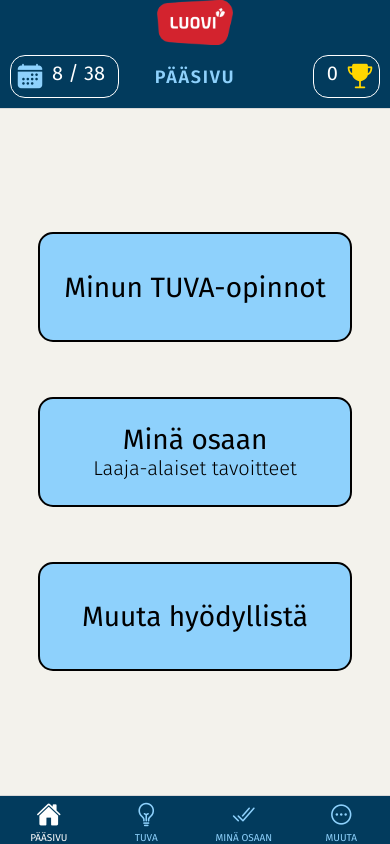
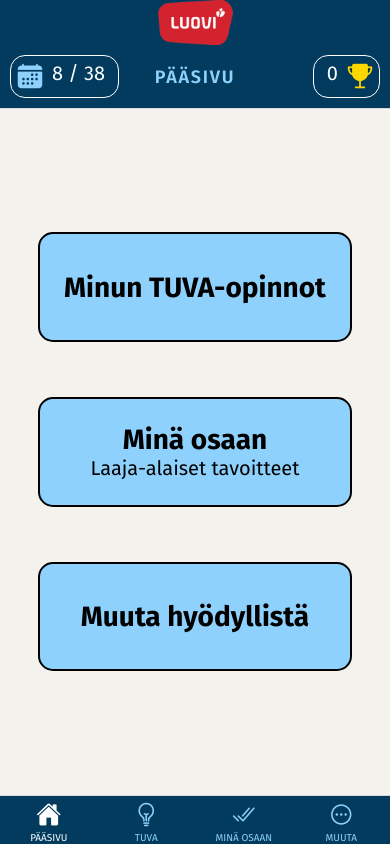
Before and after one commit to Oivoi1/OppiAppi, a React Native app: screen /MainView in a window 390 px wide. Built offline with nearby package versions, Linux system fonts and the light colour scheme.

Commit message:
säämuttu paranneltu

```diff
--- a/App.js
+++ b/App.js
@@ -70,7 +70,7 @@ useEffect(() => {
       value={{ studyWeeks, setStudyWeeks, trophies, setTrophies }}
     >
 
-      <Image style= {{ flex:0.056 , width:'auto', resizeMode: 'center',backgroundColor:THEME.darkBlue}} source={require('./assets/adaptive-icon-smaller.png')}/>
+      <Image style= {{ flex:0.056 , width:'auto', resizeMode: 'contain',backgroundColor:THEME.darkBlue}} source={require('./assets/adaptive-icon-smaller.png')}/>
 
       <NavigationContainer>
         <Tab.Navigator
@@ -100,6 +100,7 @@ useEffect(() => {
             },
             headerTitleAlign: "center",
             headerLeft: () => (
+
               <TouchableOpacity
                 style={[styles.headerViews, styles.headerLeftView]}
                 onPress={() =>
@@ -115,6 +116,7 @@ useEffect(() => {
 
                 <Text style={styles.headerSidesText}>{studyWeeks} / 38</Text>
               </TouchableOpacity>
+
             ),
 
             headerRight: () => (
--- a/components/Weather.js
+++ b/components/Weather.js
@@ -1,5 +1,6 @@
 import React, {useState, useEffect} from 'react';
 import { StyleSheet, Text, View, Image }  from 'react-native';
+import { THEME } from '../data/data';
 
 const API_URL = 'https://api.openweathermap.org/data/2.5/weather?'
 const API_KEY = '77db940120d589d54e3e8c679039244e'
@@ -35,14 +36,19 @@ export default function Weather(props) {
 
 return (
     <>
-      <View>
-        <Text style={styles.label}>Ulkoilman lämpötila</Text>
-        <Text style={styles.info}>{temp.toFixed(0)} °C</Text>
-        <Text style={styles.smallLabel}>Tuntuu kuin</Text>
-        <Text style={styles.info}>{feelsLike.toFixed(0)} °C</Text>
-        {icon && <Image source={{uri: icon}} style={styles.image} />}
-      </View>
-    </>
+  <Text style={styles.label}>Päivän sää</Text>
+  <View style={{ flex: 1, flexDirection: 'row', justifyContent: 'space-between', paddingHorizontal: 20, alignItems: 'center' }}>
+    <View style={{ marginRight: 10 }}>
+      <Text style={styles.smallLabel}>Lämpötila</Text>
+      <Text style={styles.info}>{temp.toFixed(0)} °C</Text>
+      <Text style={styles.smallLabel}>Tuntuu kuin</Text>
+      <Text style={styles.info}>{feelsLike.toFixed(0)} °C</Text>
+    </View>
+    <View>
+      {icon && <Image source={{ uri: icon }} style={styles.image} />}
+    </View>
+  </View>
+</>
     )
 }
 
@@ -54,7 +60,7 @@ const styles = StyleSheet.create({
         alignSelf: 'center'
     },
     smallLabel: {
-        fontWeight: 'Regular',
+        fontFamily: 'Regular',
         marginTop: 10,
         fontSize: 18,
         alignSelf: 'center'
@@ -62,14 +68,18 @@ const styles = StyleSheet.create({
     info: {
         marginTop: 10,
         textAlign: 'center',
-        fontSize: 24
+        fontSize: 24,
+
     },
     image: {
         width: 120,
         height: 120,
         alignSelf: 'center',
-        borderRadius: 10,
-        elevation: 20
+        borderRadius: 30,
+        backgroundColor:THEME.lightBlue,
+        borderWidth:2,
+        borderColor:'black',
+
     }
 
 })
--- a/views/MainView.js
+++ b/views/MainView.js
@@ -1,6 +1,7 @@
 import { StyleSheet, Text, View, TouchableOpacity } from "react-native";
 import React from "react";
 import { THEME } from "../data/data";
+
 
 const MainView = ({ route, navigation }) => {
   // Bringing fonts into MainView by getting params
@@ -69,12 +70,12 @@ const styles = StyleSheet.create({
     color: THEME.black,
     fontSize: 28,
     textAlign: "center",
-    fontFamily: "Regular",
+    fontFamily:'Bold'
   },
   link__container__paragraph: {
     color: THEME.black,
     fontSize: 20,
     textAlign: "center",
-    fontFamily: "Light",
+    fontFamily: "Regular",
   },
 });
```
